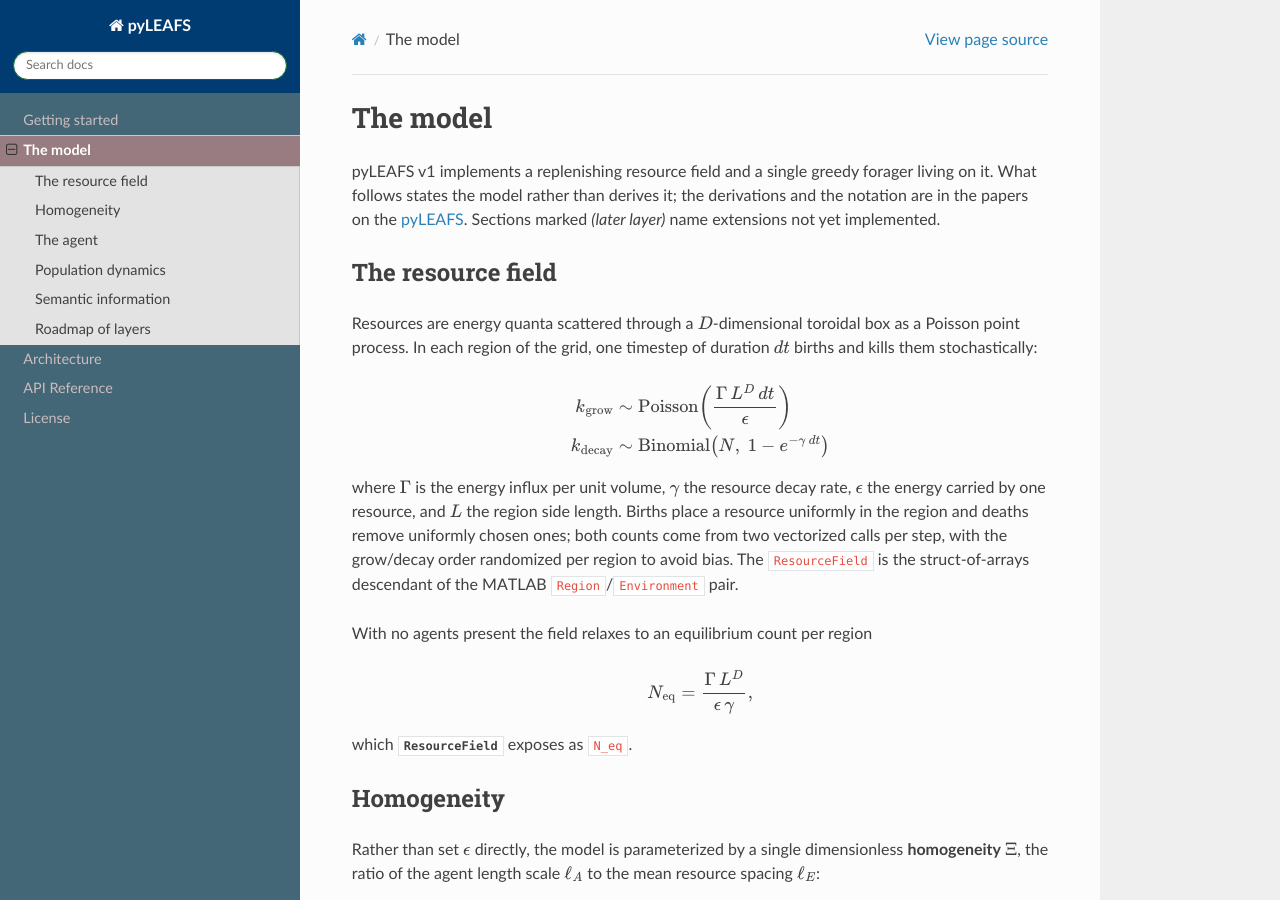
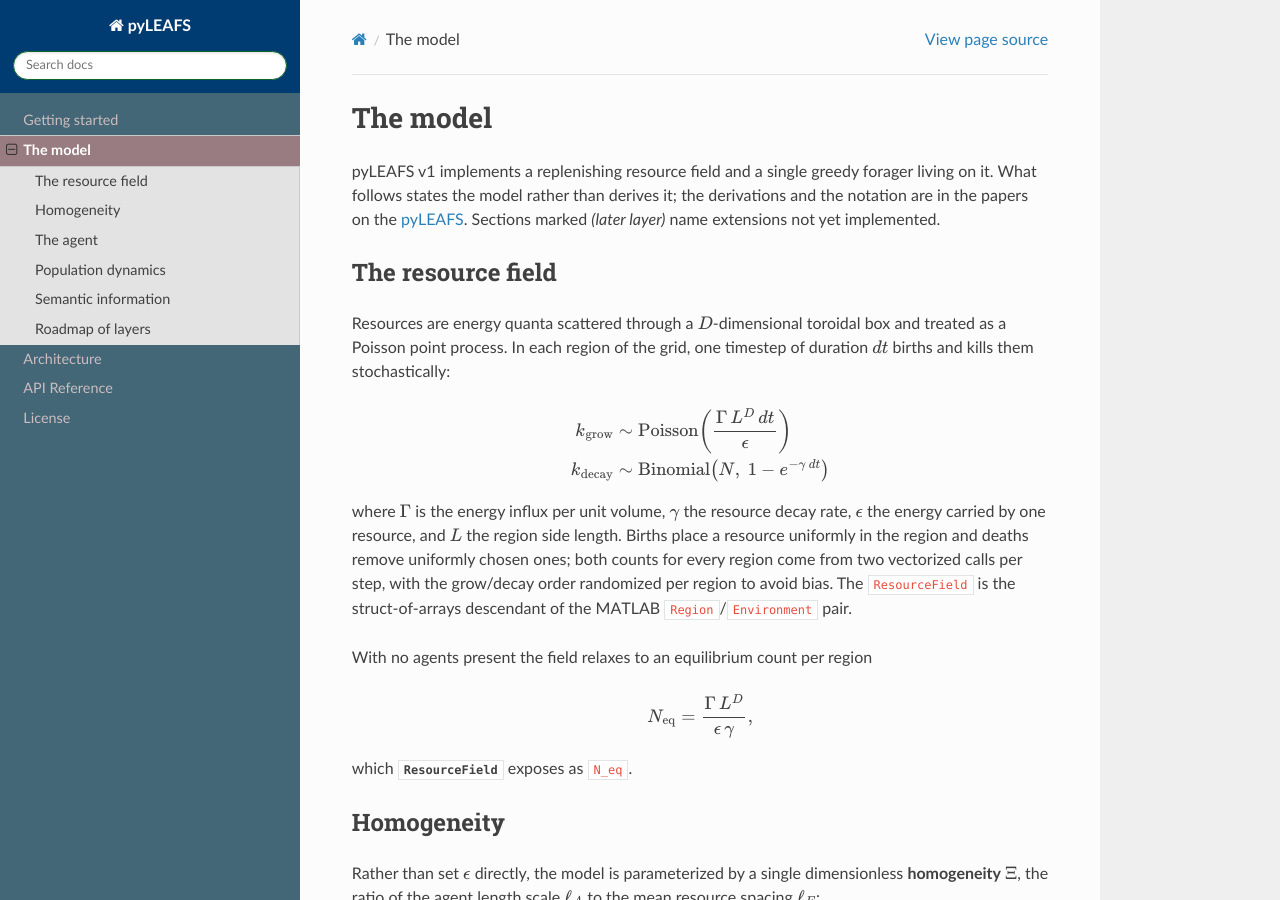
Before and after one commit to EternalTime/LEAFS, a Sphinx documentation site: the page built from docs/theory.rst, in a window 1280 px wide and 900 px high. Built offline with Sphinx 7.4.7 and the Read the Docs theme 3.1.0, drawn with Linux system fonts in a browser that asks for light colours; some of the changed text lies outside the part shown.

Commit message:
no-mistakes(document): restore dropped qualifiers and referents in docs prose

```diff
--- a/docs/getting_started.rst
+++ b/docs/getting_started.rst
@@ -74,8 +74,9 @@ there. The viewer targets two-dimensional worlds.
 The homogeneity knob
 ---------------------
 
-The dimensionless homogeneity :math:`\Xi` fixes the energy per resource, and
-with it how patchy or uniform the field is:
+A single dimensionless parameter controls the environment. The homogeneity
+:math:`\Xi` fixes the energy per resource, and with it how patchy or uniform
+the field is:
 
 .. code-block:: python
 
--- a/docs/theory.rst
+++ b/docs/theory.rst
@@ -10,8 +10,8 @@ The resource field
 ------------------
 
 Resources are energy quanta scattered through a :math:`D`-dimensional toroidal
-box as a Poisson point process. In each region of the grid, one timestep of
-duration :math:`dt` births and kills them stochastically:
+box and treated as a Poisson point process. In each region of the grid, one
+timestep of duration :math:`dt` births and kills them stochastically:
 
 .. math::
 
@@ -21,10 +21,10 @@ duration :math:`dt` births and kills them stochastically:
 where :math:`\Gamma` is the energy influx per unit volume, :math:`\gamma` the
 resource decay rate, :math:`\epsilon` the energy carried by one resource, and
 :math:`L` the region side length. Births place a resource uniformly in the
-region and deaths remove uniformly chosen ones; both counts come from two
-vectorized calls per step, with the grow/decay order randomized per region to
-avoid bias. The ``ResourceField`` is the struct-of-arrays descendant of the
-MATLAB ``Region``/``Environment`` pair.
+region and deaths remove uniformly chosen ones; both counts for every region
+come from two vectorized calls per step, with the grow/decay order randomized
+per region to avoid bias. The ``ResourceField`` is the struct-of-arrays
+descendant of the MATLAB ``Region``/``Environment`` pair.
 
 With no agents present the field relaxes to an equilibrium count per region
 
--- a/pyLEAFS/__init__.py
+++ b/pyLEAFS/__init__.py
@@ -4,7 +4,7 @@ A dimension-agnostic (2d or 3d) agent-based foraging model built on a
 struct-of-arrays NumPy layout. The first version is a single-species greedy
 forager on a replenishing Poisson resource field. Pheromone fields, predators,
 heterogeneous environments, and neuroevolution are later layers that attach to
-it.
+that core.
 
 Modules
 -------
```
Also changed, not shown: other parts of docs/theory.rst (+2 -2 lines), README.md (+2 -2 lines).
